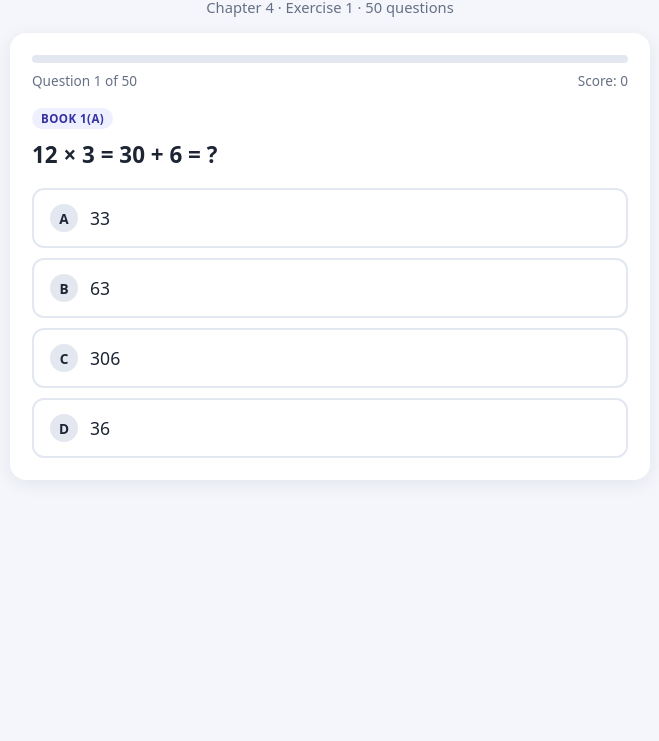
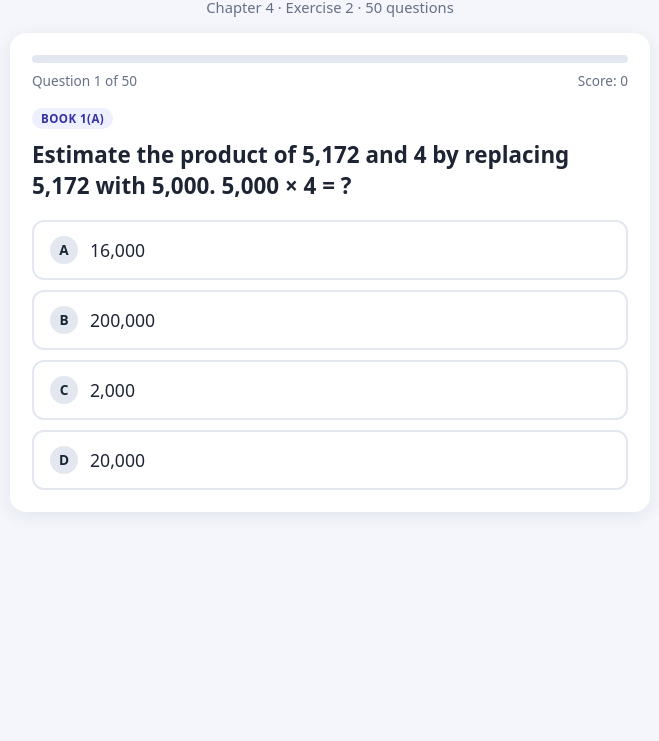
Before and after one commit to Eniola18059/nathan, a plain HTML site: page index.html in a window 1280 px wide. Shown: the part 59-800 px from the top of the page, without its empty margins (310-969 px from the left). Drawn offline with Linux system fonts and the light colour scheme.

Commit message:
Update index.html

```diff
--- a/index.html
+++ b/index.html
@@ -3,7 +3,7 @@
 <head>
 <meta charset="UTF-8">
 <meta name="viewport" content="width=device-width, initial-scale=1">
-<title>Mental Math for Multiplication Quiz</title>
+<title>Estimating and Multiplying Quiz</title>
 <style>
   :root{--bg:#f4f6fb;--card:#fff;--ink:#1d2433;--muted:#667085;--brand:#4f46e5;--brand-d:#3730a3;--ok:#16a34a;--okbg:#e8f8ee;--bad:#dc2626;--badbg:#fdecec;--line:#e3e7f0}
   *{box-sizing:border-box}
@@ -49,8 +49,8 @@
 <body>
 <div class="app">
   <header>
-    <h1>Mental Math for Multiplication</h1>
-    <p>Chapter 4 &middot; Exercise 1 &middot; 50 questions</p>
+    <h1>Multiplying by a 1-Digit Number</h1>
+    <p>Chapter 4 &middot; Exercise 2 &middot; 50 questions</p>
   </header>
   <div class="card" id="card"></div>
 </div>
@@ -60,66 +60,69 @@ const fmt = n => n.toLocaleString('en-US');
 
 /* Q(tag, question, numeric answer, wrong options, explanation)
    The correct answer is computed from the expression, so it cannot be mistyped. */
-function Q(tag, q, c, d, x){ return {tag, q, c, a: fmt(c), d, x}; }
+function Q(tag, q, c, d, x){ return {tag, q, c, a: typeof c==="number" ? fmt(c) : c, d, x}; }
 
 const BANK = [
-  /* ---------- Textbook Exercise 1 ---------- */
-  Q('Book 1(a)', '12 × 3 = 30 + 6 = ?', 12*3, ['306','63','33'], '12 = 10 + 2. So 10 × 3 = 30 and 2 × 3 = 6. Add them: 30 + 6 = 36.'),
-  Q('Book 1(b)', '12 hundreds × 3 = ? hundreds', 12*3, ['15','306','3,600'], '12 × 3 = 36, so 12 hundreds × 3 = 36 hundreds.'),
-  Q('Book 1(b)', '12 hundreds × 3 = 36 hundreds = ?', 1200*3, ['360','36,000','3,060'], '36 hundreds means 36 × 100 = 3,600.'),
-  Q('Book 1(c)', '12 thousands × 3 = ? thousands', 12*3, ['15','306','360'], '12 × 3 = 36, so 12 thousands × 3 = 36 thousands.'),
-  Q('Book 1(c)', '12 thousands × 3 = 36 thousands = ?', 12000*3, ['3,600','360,000','30,600'], '36 thousands means 36 × 1,000 = 36,000.'),
+  /* ---------- Textbook Exercise 2 ---------- */
+  Q('Book 1(a)', 'Estimate the product of 5,172 and 4 by replacing 5,172 with 5,000. 5,000 × 4 = ?', 5000*4, ['2,000','200,000','16,000'], '5 thousands × 4 = 20 thousands = 20,000.'),
+  Q('Book 1(a)', 'Estimate the product of 5,172 and 4 by replacing 5,172 with 5,200. 5,200 × 4 = ?', 5200*4, ['2,080','20,200','208,000'], '52 hundreds × 4 = 208 hundreds = 20,800.'),
+  Q('Book 1(b)', '5,172 × 4: what is 7 tens × 4?', '28 tens', ['11 tens','21 tens','74 tens'], '7 × 4 = 28, so 7 tens × 4 = 28 tens (which is 2 hundreds and 8 tens).'),
+  Q('Book 1(b)', 'In 5,172 × 4, 7 tens × 4 = 28 tens. How many hundreds are regrouped and added to the hundreds column?', '2 hundreds', ['8 hundreds','4 hundreds','1 hundred'], '28 tens = 2 hundreds + 8 tens. Write 8 in the tens place and carry the 2 hundreds.'),
+  Q('Book 1(b)', 'Use the vertical method to find 5,172 × 4.', 5172*4, ['20,488','20,628','21,688'], '2 × 4 = 8. 7 × 4 = 28, write 8, carry 2. 1 × 4 = 4, plus 2 = 6. 5 × 4 = 20. So the product is 20,688.'),
+  Q('Book 1(c)', 'The actual product of 5,172 × 4 is 20,688. Which estimate was lower than the actual product?', '5,000 × 4 = 20,000', ['5,200 × 4 = 20,800','Both estimates are lower','Neither, both are equal'], '20,000 is less than 20,688, so the estimate using 5,000 was lower. 20,800 is higher.'),
+  Q('Book 1(c)', 'The actual product of 5,172 × 4 is 20,688. Which estimate was higher than the actual product?', '5,200 × 4 = 20,800', ['5,000 × 4 = 20,000','Both estimates are higher','Neither, both are equal'], '20,800 is greater than 20,688, so the estimate using 5,200 was higher.'),
+  Q('Book 1(c)', 'The actual product of 5,172 × 4 is 20,688. Which estimate was closer to the actual product?', '5,200 × 4 = 20,800', ['5,000 × 4 = 20,000','They are equally close','You cannot tell'], '20,800 − 20,688 = 112, but 20,688 − 20,000 = 688. 112 is smaller, so 20,800 is closer.'),
 
-  Q('Book 2(a)', '35 × 4 = ? + 20.  What number goes in the first box? (35 = 30 + 5)', 30*4, ['12','1,200','140'], '30 × 4 = 120, and 5 × 4 = 20. So 35 × 4 = 120 + 20.'),
-  Q('Book 2(a)', '35 × 4 = 120 + 20 = ?', 35*4, ['32','120','1,400'], '120 + 20 = 140.'),
-  Q('Book 2(b)', '350 × 4 = ?', 350*4, ['140','14,000','1,200'], '35 × 4 = 140. 350 is 10 times bigger than 35, so the answer is 1,400.'),
-  Q('Book 2(c)', '3,500 × 4 = ?', 3500*4, ['1,400','140,000','12,000'], '35 × 4 = 140. 3,500 is 100 times bigger than 35, so the answer is 14,000.'),
-  Q('Book 2(d)', '35,000 × 4 = ?', 35000*4, ['14,000','1,400,000','120,000'], '35 × 4 = 140. 35,000 is 1,000 times bigger than 35, so the answer is 140,000.'),
+  Q('Book 2(a)', 'Dion estimated the product of 3,521 and 3 to be 12,000. With what number did he replace 3,521?', 4000, ['3,500','3,000','4,500'], '12,000 ÷ 3 = 4,000. He rounded 3,521 up to 4,000.'),
+  Q('Book 2(b)', 'Mei estimated the product of 3,521 and 3 to be 9,900. With what number did she replace 3,521?', 3300, ['3,000','3,500','3,100'], '9,900 ÷ 3 = 3,300. She replaced 3,521 with 3,300.'),
+  Q('Book 2(c)', 'The actual product of 3,521 and 3 is 10,563. Dion estimated 12,000 and Mei estimated 9,900. Whose estimate is closer?', "Mei's estimate", ["Dion's estimate",'They are equally close','Neither is close'], 'Dion is off by 12,000 − 10,563 = 1,437. Mei is off by 10,563 − 9,900 = 663. 663 is smaller, so Mei is closer.'),
+  Q('Book 2(d)', 'Find the product of 3,521 and 3.', 3521*3, ['9,563','10,163','10,553'], '1 × 3 = 3. 2 × 3 = 6. 5 × 3 = 15, write 5, carry 1. 3 × 3 = 9, plus 1 = 10. The product is 10,563.'),
 
-  Q('Book 3(a)', '100 × 7 = ?', 100*7, ['70','7,000','707'], '1 hundred × 7 = 7 hundreds = 700.'),
-  Q('Book 3(a)', '99 × 7 = ?  (Hint: use 100 × 7)', 99*7, ['703','699','6,930'], '99 is 1 less than 100. 700 − 7 = 693 (take away one 7, not one 1).'),
-  Q('Book 3(b)', '200 × 7 = ?', 200*7, ['140','14,000','1,207'], '2 hundreds × 7 = 14 hundreds = 1,400.'),
-  Q('Book 3(b)', '199 × 7 = ?  (Hint: use 200 × 7)', 199*7, ['1,407','1,399','13,930'], '199 is 1 less than 200. 1,400 − 7 = 1,393.'),
-  Q('Book 3(c)', '300 × 7 = ?', 300*7, ['210','21,000','2,107'], '3 hundreds × 7 = 21 hundreds = 2,100.'),
-  Q('Book 3(c)', '299 × 7 = ?  (Hint: use 300 × 7)', 299*7, ['2,107','2,099','20,930'], '299 is 1 less than 300. 2,100 − 7 = 2,093.'),
-  Q('Book 3(d)', '3,000 × 7 = ?', 3000*7, ['2,100','210,000','3,007'], '3 thousands × 7 = 21 thousands = 21,000.'),
-  Q('Book 3(d)', '2,999 × 7 = ?  (Hint: use 3,000 × 7)', 2999*7, ['21,007','20,999','209,930'], '2,999 is 1 less than 3,000. 21,000 − 7 = 20,993.'),
+  Q('Book 3', 'Is 9,183 × 3 greater than or less than 25,000?', 'Greater than 25,000', ['Less than 25,000','Exactly 25,000','You must multiply exactly to tell'], '9,183 is close to 9,000, and 9,000 × 3 = 27,000, which is more than 25,000. The exact product is 27,549.'),
+  Q('Book 4', 'The product of 4,962 and 8 is closest to which multiple of 10,000?', 40000, ['30,000','50,000','400,000'], '4,962 is about 5,000 and 5,000 × 8 = 40,000. The exact product is 39,696, which is closest to 40,000.'),
 
-  Q('Book 4(a)', '100 × 6 = ?', 100*6, ['60','6,000','106'], '1 hundred × 6 = 6 hundreds = 600.'),
-  Q('Book 4(b)', '150 × 9 = ?', 150*9, ['135','13,500','1,450'], '15 × 9 = 135, then multiply by 10: 1,350.'),
-  Q('Book 4(c)', '40,000 × 8 = ?', 40000*8, ['32,000','3,200,000','3,200'], '4 × 8 = 32. 4 ten-thousands × 8 = 32 ten-thousands = 320,000.'),
-  Q('Book 4(d)', '1,300 × 5 = ?', 1300*5, ['650','65,000','5,300'], '1,000 × 5 = 5,000 and 300 × 5 = 1,500. 5,000 + 1,500 = 6,500.'),
-  Q('Book 4(e)', '2,500 × 4 = ?', 2500*4, ['1,000','100,000','8,200'], '2,000 × 4 = 8,000 and 500 × 4 = 2,000. 8,000 + 2,000 = 10,000.'),
-  Q('Book 4(f)', '910 × 2 = ?', 910*2, ['182','18,200','1,802'], '900 × 2 = 1,800 and 10 × 2 = 20. 1,800 + 20 = 1,820.'),
-  Q('Book 4(g)', '15,000 × 3 = ?', 15000*3, ['4,500','450,000','30,500'], '10,000 × 3 = 30,000 and 5,000 × 3 = 15,000. 30,000 + 15,000 = 45,000.'),
-  Q('Book 4(h)', '7,200 × 8 = ?', 7200*8, ['5,760','576,000','56,160'], '7,000 × 8 = 56,000 and 200 × 8 = 1,600. 56,000 + 1,600 = 57,600.'),
-  Q('Book 4(i)', '5 × 42,000 = ?', 5*42000, ['21,000','2,100,000','201,000'], '5 × 40,000 = 200,000 and 5 × 2,000 = 10,000. 200,000 + 10,000 = 210,000.'),
-  Q('Book 4(j)', '7 × 3,300 = ?', 7*3300, ['2,310','231,000','21,210'], '7 × 3,000 = 21,000 and 7 × 300 = 2,100. 21,000 + 2,100 = 23,100.'),
-  Q('Book 4(k)', '98 × 6 = ?  (Hint: think 100 × 6)', 98*6, ['598','578','5,880'], '100 × 6 = 600. 98 is 2 less than 100, so take away 2 × 6 = 12. 600 − 12 = 588.'),
-  Q('Book 4(l)', '5 × 399 = ?  (Hint: think 5 × 400)', 5*399, ['2,005','1,895','19,950'], '5 × 400 = 2,000. 399 is 1 less than 400, so take away 5. 2,000 − 5 = 1,995.'),
-  Q('Book 4(m)', '3 × 599 = ?  (Hint: think 3 × 600)', 3*599, ['1,803','1,497','17,970'], '3 × 600 = 1,800. 599 is 1 less than 600, so take away 3. 1,800 − 3 = 1,797.'),
-  Q('Book 4(n)', '6,999 × 4 = ?  (Hint: think 7,000 × 4)', 6999*4, ['28,004','27,096','279,960'], '7,000 × 4 = 28,000. 6,999 is 1 less than 7,000, so take away 4. 28,000 − 4 = 27,996.'),
+  Q('Book 5(a)', 'Is 7 × 986 = 6,902 reasonable? Why or why not?', 'Reasonable: 7 × 1,000 = 7,000, which is close to 6,902', ['Not reasonable: it should be about 700','Not reasonable: it should be about 70,000','Not reasonable: 986 is not a round number'], '986 is close to 1,000 and 7 × 1,000 = 7,000. 6,902 is close to 7,000, so it is reasonable.'),
+  Q('Book 5(b)', 'Is 71,081 × 8 = 57,448 reasonable? Why or why not?', 'Not reasonable: 70,000 × 8 = 560,000, so it should be about 560,000', ['Reasonable: 70,000 × 8 = 56,000, which is close to 57,448','Not reasonable: it should be about 5,600','Reasonable: 1 × 8 = 8, and 57,448 ends in 8'], '71,081 is about 70,000 and 7 ten-thousands × 8 = 56 ten-thousands = 560,000. 57,448 is far too small. The exact product is 568,648.'),
 
-  Q('Book 5', 'A 24-foot-wide greenhouse frame costs $4,999. A farm wants to buy 5 of them. What is the total cost in dollars?', 4999*5, ['25,005','24,005','249,950'], '5 × $5,000 = $25,000. Each frame is $1 less, so take away 5 × $1 = $5. $25,000 − $5 = $24,995.'),
-  Q('Book 6', 'The pediatric clinic needs 250 bandages a week and the central clinic needs 600 bandages a week. How many bandages should the two clinics order for 8 weeks?', (250+600)*8, ['2,000','4,800','850'], 'Together they need 250 + 600 = 850 a week. 850 × 8 = 6,800.'),
+  Q('Book 6(a)', 'Estimate 8,292 × 3 by rounding 8,292 to the nearest thousand.', 8000*3, ['27,000','24,900','21,000'], '8,292 rounds to 8,000. 8,000 × 3 = 24,000.'),
+  Q('Book 6(a)', 'Find the exact product: 8,292 × 3 = ?', 8292*3, ['24,676','24,886','25,876'], '2 × 3 = 6. 9 × 3 = 27, write 7, carry 2. 2 × 3 = 6, plus 2 = 8. 8 × 3 = 24. The product is 24,876.'),
+  Q('Book 6(b)', 'Estimate 6,710 × 8 by rounding 6,710 to the nearest thousand.', 7000*8, ['48,000','53,600','63,000'], '6,710 rounds to 7,000. 7,000 × 8 = 56,000.'),
+  Q('Book 6(b)', 'Find the exact product: 6,710 × 8 = ?', 6710*8, ['48,680','53,080','54,680'], '0 × 8 = 0. 1 × 8 = 8. 7 × 8 = 56, write 6, carry 5. 6 × 8 = 48, plus 5 = 53. The product is 53,680.'),
+  Q('Book 6(c)', 'Estimate 6,114 × 7 by rounding 6,114 to the nearest thousand.', 6000*7, ['49,000','42,700','36,000'], '6,114 rounds to 6,000. 6,000 × 7 = 42,000.'),
+  Q('Book 6(c)', 'Find the exact product: 6,114 × 7 = ?', 6114*7, ['42,778','42,198','43,798'], '4 × 7 = 28, write 8, carry 2. 1 × 7 = 7, plus 2 = 9. 1 × 7 = 7. 6 × 7 = 42. The product is 42,798.'),
+  Q('Book 6(d)', 'Estimate 11,771 × 6 by rounding 11,771 to the nearest thousand.', 12000*6, ['66,000','70,000','720,000'], '11,771 rounds to 12,000. 12,000 × 6 = 72,000.'),
+  Q('Book 6(d)', 'Find the exact product: 11,771 × 6 = ?', 11771*6, ['70,026','70,636','71,626'], '1 × 6 = 6. 7 × 6 = 42, write 2, carry 4. 7 × 6 = 42, plus 4 = 46, write 6, carry 4. 1 × 6 = 6, plus 4 = 10, write 0, carry 1. 1 × 6 = 6, plus 1 = 7. The product is 70,626.'),
+
+  Q('Book 7', 'A backhoe costs $12,199 and an excavator costs $165,599. A company wants to buy 4 backhoes and 1 excavator. What is the total cost in dollars?', 4*12199+165599, ['177,798','214,495','213,395'], '4 backhoes: 4 × 12,199 = 48,796. Add 1 excavator: 48,796 + 165,599 = 214,395.'),
+
+  Q('Book 8', '1,089 × 1 = ?', 1089*1, ['1,098','1,189','1,980'], 'Any number × 1 is itself: 1,089.'),
+  Q('Book 8', '1,089 × 2 = ?', 1089*2, ['2,168','2,278','2,187'], '9 × 2 = 18, write 8, carry 1. 8 × 2 = 16, plus 1 = 17, write 7, carry 1. 0 + 1 = 1. 1 × 2 = 2. The product is 2,178.'),
+  Q('Book 8', '1,089 × 3 = ?', 1089*3, ['3,167','3,257','3,367'], '9 × 3 = 27. 8 × 3 = 24, plus 2 = 26. 0 + 2 = 2. 1 × 3 = 3. The product is 3,267.'),
+  Q('Book 8', '1,089 × 4 = ?', 1089*4, ['4,346','4,256','4,366'], '9 × 4 = 36. 8 × 4 = 32, plus 3 = 35. 0 + 3 = 3. 1 × 4 = 4. The product is 4,356.'),
+  Q('Book 8', '1,089 × 5 = ?', 1089*5, ['5,545','5,435','5,345'], '9 × 5 = 45. 8 × 5 = 40, plus 4 = 44. 0 + 4 = 4. 1 × 5 = 5. The product is 5,445.'),
+  Q('Book 8', '1,089 × 6 = ?', 1089*6, ['6,524','6,634','6,434'], '9 × 6 = 54. 8 × 6 = 48, plus 5 = 53. 0 + 5 = 5. 1 × 6 = 6. The product is 6,534.'),
+  Q('Book 8', '1,089 × 7 = ?', 1089*7, ['7,613','7,723','7,523'], '9 × 7 = 63. 8 × 7 = 56, plus 6 = 62. 0 + 6 = 6. 1 × 7 = 7. The product is 7,623.'),
+  Q('Book 8', '1,089 × 8 = ?', 1089*8, ['8,702','8,812','8,612'], '9 × 8 = 72. 8 × 8 = 64, plus 7 = 71. 0 + 7 = 7. 1 × 8 = 8. The product is 8,712.'),
+  Q('Book 8', '1,089 × 9 = ?', 1089*9, ['9,701','9,811','9,891'], '9 × 9 = 81. 8 × 9 = 72, plus 8 = 80. 0 + 8 = 8. 1 × 9 = 9. The product is 9,801.'),
+  Q('Book 8', 'Look at 1,089 × 9 = 9,801. What pattern do you notice?', '9,801 is 1,089 with its digits in reverse order', ['9,801 has the same digits as 1,089 in the same order','Every product in the list ends in the digit 9','Every product in the list has four odd digits'], '9,801 is 1,089 written backwards. Also 2,178 × 4 = 8,712, which is 2,178 backwards.'),
+
+  Q('Book 9', 'In STOP × 4 = POTS, each letter is a different digit. What is the number POTS?', 8712, ['2,178','8,721','8,172'], 'STOP = 2,178 and 2,178 × 4 = 8,712. So S = 2, T = 1, O = 7, P = 8 and POTS = 8,712.'),
+  Q('Book 9', 'In STOP × 4 = POTS, what digit does T stand for?', '1', ['7','2','8'], 'STOP = 2,178 (S = 2, T = 1, O = 7, P = 8). 2,178 × 4 = 8,712, which reads P O T S. So T = 1.'),
 
   /* ---------- Extra practice (same skills) ---------- */
-  Q('Extra', '14 × 3 = ?', 14*3, ['12','32','420'], '10 × 3 = 30 and 4 × 3 = 12. 30 + 12 = 42.'),
-  Q('Extra', '120 × 4 = ?', 120*4, ['48','4,800','440'], '12 × 4 = 48. 120 is 10 times bigger than 12, so the answer is 480.'),
-  Q('Extra', '13 thousands × 5 = ?', 13000*5, ['6,500','650,000','18,000'], '13 × 5 = 65, so 13 thousands × 5 = 65 thousands = 65,000.'),
-  Q('Extra', '45 × 6 = ?', 45*6, ['240','2,700','260'], '40 × 6 = 240 and 5 × 6 = 30. 240 + 30 = 270.'),
-  Q('Extra', '4,500 × 6 = ?', 4500*6, ['2,700','270,000','24,000'], '45 × 6 = 270. 4,500 is 100 times bigger than 45, so the answer is 27,000.'),
-  Q('Extra', '98 × 5 = ?  (Hint: think 100 × 5)', 98*5, ['495','510','4,900'], '100 × 5 = 500. 98 is 2 less than 100, so take away 2 × 5 = 10. 500 − 10 = 490.'),
-  Q('Extra', '199 × 4 = ?  (Hint: think 200 × 4)', 199*4, ['804','7,960','896'], '200 × 4 = 800. Take away one 4. 800 − 4 = 796.'),
-  Q('Extra', '4,999 × 3 = ?', 4999*3, ['15,003','12,997','149,970'], '5,000 × 3 = 15,000. Take away 3 × 1 = 3. 15,000 − 3 = 14,997.'),
-  Q('Extra', '600 × 8 = ?', 600*8, ['480','48,000','4,080'], '6 hundreds × 8 = 48 hundreds = 4,800.'),
-  Q('Extra', '8 × 2,500 = ?', 8*2500, ['2,000','200,000','16,400'], '8 × 2,000 = 16,000 and 8 × 500 = 4,000. 16,000 + 4,000 = 20,000.'),
-  Q('Extra', '6,000 × 7 = ?', 6000*7, ['4,200','420,000','36,000'], '6 × 7 = 42. 6 thousands × 7 = 42 thousands = 42,000.'),
-  Q('Extra', '17 × 4 = ?', 17*4, ['58','48','680'], '10 × 4 = 40 and 7 × 4 = 28. 40 + 28 = 68.'),
-  Q('Extra', 'A bakery bakes 300 loaves of bread every day. How many loaves does it bake in 7 days?', 300*7, ['210','21,000','2,400'], '3 hundreds × 7 = 21 hundreds = 2,100.'),
-  Q('Extra', 'A cinema ticket costs $99. How much do 6 tickets cost in dollars?', 99*6, ['606','5,940','584'], '100 × 6 = 600. Each ticket is $1 less, so take away 6 × 1 = 6. 600 − 6 = 594.'),
-  Q('Extra', 'A truck carries 3,500 kg of sand on each trip. How many kg does it carry in 4 trips?', 3500*4, ['1,400','140,000','12,000'], '35 × 4 = 140. 3,500 is 100 times bigger than 35, so the answer is 14,000.'),
-  Q('Extra', '2,998 × 5 = ?  (Hint: think 3,000 × 5)', 2998*5, ['15,010','14,900','149,900'], '3,000 × 5 = 15,000. 2,998 is 2 less than 3,000, so take away 2 × 5 = 10. 15,000 − 10 = 14,990.')
+  Q('Extra', '4,236 × 5 = ?', 4236*5, ['20,180','21,080','22,180'], '6 × 5 = 30, write 0, carry 3. 3 × 5 = 15, plus 3 = 18, write 8, carry 1. 2 × 5 = 10, plus 1 = 11, write 1, carry 1. 4 × 5 = 20, plus 1 = 21. The product is 21,180.'),
+  Q('Extra', 'Estimate 6,842 × 4 by rounding 6,842 to the nearest thousand.', 7000*4, ['24,000','27,200','32,000'], '6,842 rounds to 7,000. 7,000 × 4 = 28,000.'),
+  Q('Extra', '3,418 × 6 = ?', 3418*6, ['19,508','20,408','20,588'], '8 × 6 = 48, write 8, carry 4. 1 × 6 = 6, plus 4 = 10, write 0, carry 1. 4 × 6 = 24, plus 1 = 25, write 5, carry 2. 3 × 6 = 18, plus 2 = 20. The product is 20,508.'),
+  Q('Extra', '23,145 × 3 = ?', 23145*3, ['69,335','69,425','68,435'], '5 × 3 = 15, write 5, carry 1. 4 × 3 = 12, plus 1 = 13, write 3, carry 1. 1 × 3 = 3, plus 1 = 4. 3 × 3 = 9. 2 × 3 = 6. The product is 69,435.'),
+  Q('Extra', 'The product of 7,205 and 4 is closest to which multiple of 10,000?', 30000, ['20,000','40,000','280,000'], '7,205 is about 7,000 and 7,000 × 4 = 28,000. The exact product is 28,820, which is closest to 30,000.'),
+  Q('Extra', 'Which is the only reasonable answer for 4 × 6,018?', 24072, ['2,407','240,720','18,054'], '6,018 is about 6,000 and 4 × 6,000 = 24,000. So the answer must be close to 24,000, and 24,072 is the only one that is.'),
+  Q('Extra', 'Without finding the exact products, which gives the greatest product?', '3,950 × 9', ['4,812 × 7','5,206 × 6','6,430 × 5'], 'Estimate: 4,800 × 7 ≈ 33,600. 5,200 × 6 ≈ 31,200. 6,400 × 5 ≈ 32,000. 3,950 × 9 ≈ 4,000 × 9 = 36,000, which is the greatest.'),
+  Q('Extra', '9,008 × 7 = ?', 9008*7, ['63,506','62,056','63,156'], '8 × 7 = 56, write 6, carry 5. 0 × 7 = 0, plus 5 = 5. 0 × 7 = 0. 9 × 7 = 63. The product is 63,056.'),
+  Q('Extra', 'A factory makes 2,486 toys every day. How many toys does it make in 5 days?', 2486*5, ['12,030','11,430','12,440'], '6 × 5 = 30, write 0, carry 3. 8 × 5 = 40, plus 3 = 43, write 3, carry 4. 4 × 5 = 20, plus 4 = 24, write 4, carry 2. 2 × 5 = 10, plus 2 = 12. The product is 12,430.'),
+  Q('Extra', 'A library buys 7 boxes of books. Each box has 1,845 books. How many books is that altogether?', 1845*7, ['12,815','12,905','11,915'], '5 × 7 = 35, write 5, carry 3. 4 × 7 = 28, plus 3 = 31, write 1, carry 3. 8 × 7 = 56, plus 3 = 59, write 9, carry 5. 1 × 7 = 7, plus 5 = 12. The product is 12,915.'),
+  Q('Extra', 'A farm has 4 barns with 1,350 chickens in each barn, and 1 coop with 875 chickens. How many chickens are there in total?', 4*1350+875, ['5,400','6,375','8,900'], '4 barns: 4 × 1,350 = 5,400. Add the coop: 5,400 + 875 = 6,275.'),
+  Q('Extra', 'Estimate 7,846 × 5 by rounding 7,846 to the nearest thousand.', 8000*5, ['35,000','39,000','45,000'], '7,846 rounds to 8,000. 8,000 × 5 = 40,000.'),
+  Q('Extra', '6,725 × 8 = ?', 6725*8, ['48,800','53,200','54,800'], '5 × 8 = 40, write 0, carry 4. 2 × 8 = 16, plus 4 = 20, write 0, carry 2. 7 × 8 = 56, plus 2 = 58, write 8, carry 5. 6 × 8 = 48, plus 5 = 53. The product is 53,800.')
 ];
 
 /* ---------- Quiz engine ---------- */
@@ -168,7 +171,7 @@ function pick(btn,q){
 
 function finish(){
   const pct = Math.round(score/order.length*100);
-  const msg = pct>=90?'Outstanding mental maths!':pct>=70?'Great work!':pct>=50?'Good effort. Keep practising!':'Keep going. Review the tricks below and try again.';
+  const msg = pct>=90?'Outstanding multiplying!':pct>=70?'Great work!':pct>=50?'Good effort. Keep practising!':'Keep going. Review the steps below and try again.';
   card.innerHTML = `
     <div class="center">
       <div class="bar"><div style="width:100%"></div></div>
```
